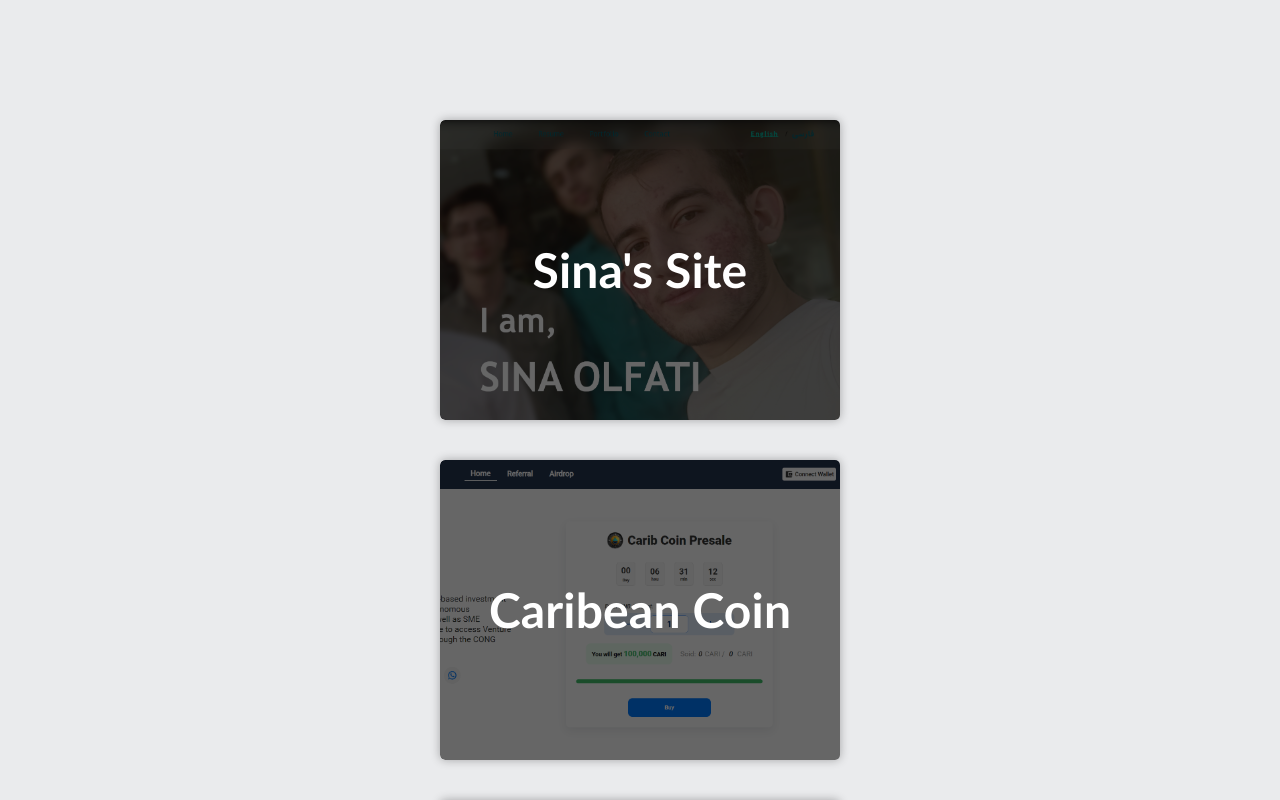
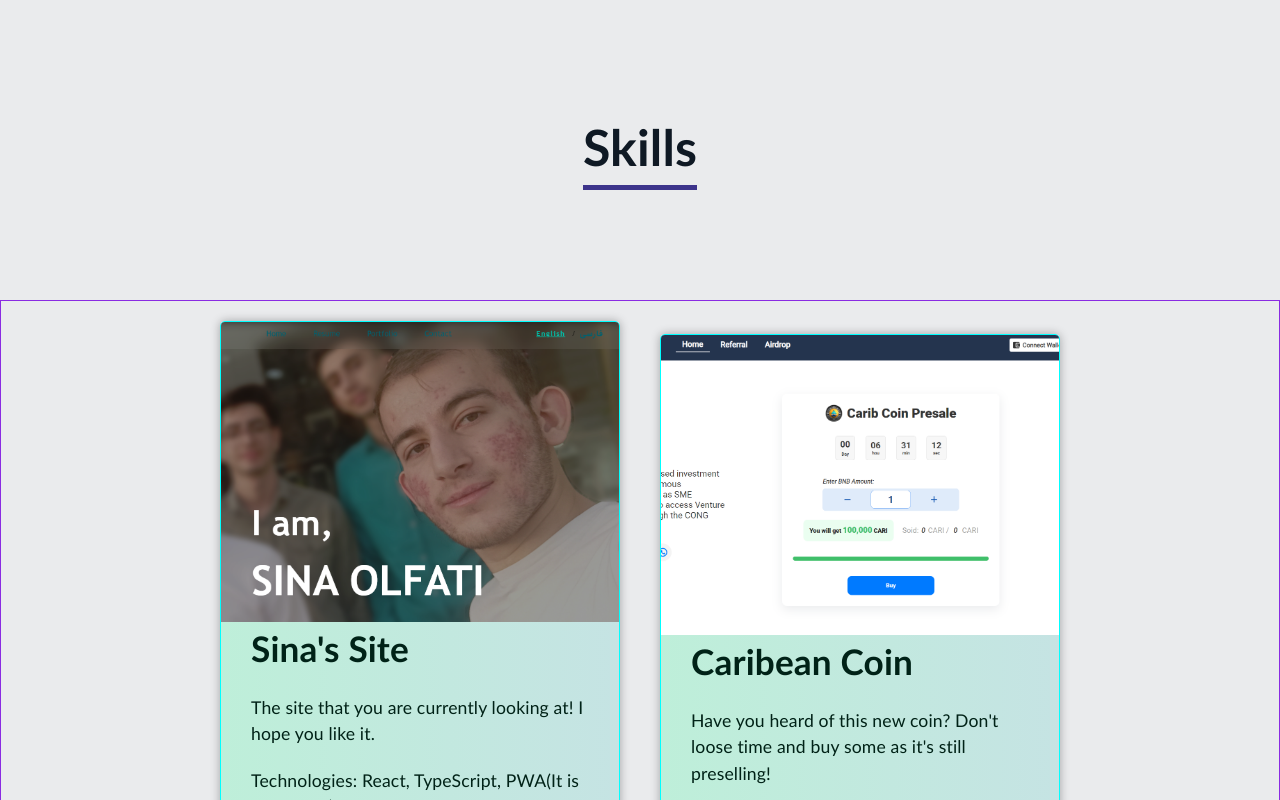
Before and after one commit to sina-olfati/sina-olfati-site, a React (Create React App) app: page /sina-olfati-site/portfolio in a window 1280 px wide. Shown: the top 800 px of the page. Built offline with nearby package versions, Linux system fonts and the light colour scheme; a web font is replaced by a local one.

Commit message:
portfolio: added background-image

```diff
--- a/src/screens/Home.tsx
+++ b/src/screens/Home.tsx
@@ -38,10 +38,10 @@ const Home = ({theme}: any) => {
     <div id="home" className="home-container2" lang={bodyDir}>
       <Menu page="nothing" theme={theme} />
 
-      <Front />
-      <Resume />
+      {/* <Front /> */}
+      {/* <Resume /> */}
       <Portfolio />
-      <Contact />
+      {/* <Contact /> */}
     </div>
   );
 };
--- a/src/screens/Portfolio.css
+++ b/src/screens/Portfolio.css
@@ -4,6 +4,7 @@
     width: 100vw;
     overflow: hidden;
     display: flex;
+    flex-direction: column;
     justify-content: center;
     align-items: center;
     padding-top: 50px;
@@ -12,64 +13,92 @@
     top: 70px; */
 }
 
+.port-container .title {
+    width: fit-content;
+    /* color: white; */
+    color: var(--mui-palette-info-main);
+    font-weight: 600;
+    font-size: 50px;
+    margin: 60px;
+    border-bottom: solid var(--mui-palette-primary-darkest) 5px;
+}
+
 .port-cards {
-    /* border: solid blueviolet 1px; */
+    border: solid blueviolet 1px;
     margin: 50px;
     width: 100%;
     height: 100%;
     display: flex;
-    flex-direction: column;
+    flex-direction: row;
+    flex-wrap: wrap;
     align-items: center;
     justify-content: center;
 }
 
 .port-cards .card {
-    /* border: solid cyan 1px; */
+    border: solid cyan 1px;
     display: flex;
-    justify-content: space-between;
+    flex-direction: column;
+    justify-content: center;
     align-items: center;
     margin: 20px;
-    background-color: #ffffff;
     box-shadow: 0px 0px 10px rgba(0, 0, 0, 0.3);
     border-radius: 5px;
     overflow: hidden;
     width: 400px;
-    /* width: 90%; */
+    /* height: 300px; */
+    /* transition: 1s; */
+}
+/* .card:hover{
+    width: 90%;
+} */
+
+.card-picture {
+    /* border: solid green 3px; */
     height: 300px;
-    transition: 1s;
+    width: 400px;
+    background-position: center;
+    background-repeat: no-repeat;
+    background-size: 105%;
+    flex-shrink: 0px;
+    animation: outBackgroundImage 0.2s;
+}
+.card:hover .card-picture {
+    animation: onBackgroundImage 0.2s;
+    background-size: 110%;
 }
 
-.card:hover{
-    width: 90%;
+@keyframes onBackgroundImage {
+    0% {
+        background-size: 105%;
+    }
+    100% {
+        background-size: 110%;
+    }
+}
+@keyframes outBackgroundImage {
+    0% {
+        background-size: 110%;
+    }
+    100% {
+        background-size: 105%;
+    }
 }
 
-.card-picture {
-    /* border: solid green 1px; */
-    height: 300px;
-    width: 400px;
-    flex-shrink: 0px;
-    float: left;
-    display: flex;
-    justify-content: center;
-    align-items: center;
-    transition: 1s;
-}
-
-.card-picture img {
+/* .card-picture img {
     height: 100%;
     width: 400px;
     filter: brightness(40%);
     transition: 1s;
     border-radius: 5px 0 0 5px;
     box-shadow: 3px 0 10px rgba(0, 0, 0, 0.3);
-}
+} */
 
-.card:hover img{
+/* .card:hover img{
     filter: brightness(100%);
-}
+} */
 
-.card-picture p {
-    /* border: solid 1px blue; */
+/* .card-picture p {
     position: absolute;
     width: 400px;
     text-align: center;
@@ -78,11 +107,11 @@
     color: rgb(255, 255, 255);
     z-index: 10;
     transition: 0.5s;
-}
+} */
 
-.card:hover p{
+/* .card:hover p{
     opacity: 0;
-}
+} */
 
 .card-text {
     /* border: solid palevioletred 1px; */
--- a/src/screens/Portfolio.tsx
+++ b/src/screens/Portfolio.tsx
@@ -75,12 +75,16 @@ const Portfolio = () => {
 
   return (
     <div id="portfolio" className="port-container">
+
+      <h1 lang={language} className="title">{t("resume-skills")}</h1>
+
       <div className="port-cards" lang={language}>
+
         {items.map((item): any => (
           <div className="card" key={item.num}>
-            <div className="card-picture">
-              <p>{t(`portfolio-${item.num}-name`)}</p>
-              <img src={item.pic} alt="Sinas Site" />
+            <div className="card-picture" style={{backgroundImage: `url(${item.pic})`}}>
+              {/* <p>{t(`portfolio-${item.num}-name`)}</p> */}
+              {/* <img src={item.pic} alt="Sinas Site" /> */}
             </div>
             <div className="card-text">
               <h1>{t(`portfolio-${item.num}-name`)}</h1>
@@ -93,46 +97,6 @@ const Portfolio = () => {
           </div>
         ))}
 
-        {/* First card */}
-        {/* <div className='card'>
-            <div className='card-picture'>
-              <p>{t("portfolio-one-name")}</p>
-              <img src={ mySite } alt='Sinas Site'/>
-            </div>
-            <div className='card-text'>
-              <h1>{t("portfolio-one-name")}</h1>
-              <h2>{t("portfolio-one-description")}</h2>
-              <h3>{t("portfolio-one-technologies")}</h3>
-            </div>
-          </div> */}
-
-        {/* Second card */}
-        {/* <div className='card'>
-            <div className='card-picture'>
-              <p>{t("portfolio-two-name")}</p>
-              <img src={ myShop } alt='Sinas Shop'/>
-            </div>
-            <div className='card-text'>
-              <h1>{t("portfolio-two-name")}</h1>
-              <h2>{t("portfolio-two-description")}</h2>
-              <h3>{t("portfolio-two-technologies")}</h3>
-              <Link className="visitButton" to='/sina-olfati-site/products'>{t("portfolio-visit")}</Link>
-            </div>
-          </div> */}
-
-        {/* Third card */}
-        {/* <div className='card'>
-            <div className='card-picture'>
-              <p>{t("portfolio-three-name")}</p>
-              <img src={ resumeTemplate } alt='Sinas Resume Template'/>
-            </div>
-            <div className='card-text'>
-              <h1>{t("portfolio-three-name")}</h1>
-              <h2>{t("portfolio-three-description")}</h2>
-              <h3>{t("portfolio-three-technologies")}</h3>
-              <a className="visitButton" href='https://resume-sina-olfati.vercel.app'>{t("portfolio-visit")}</a>
-            </div>
-          </div> */}
       </div>
     </div>
   );
```
